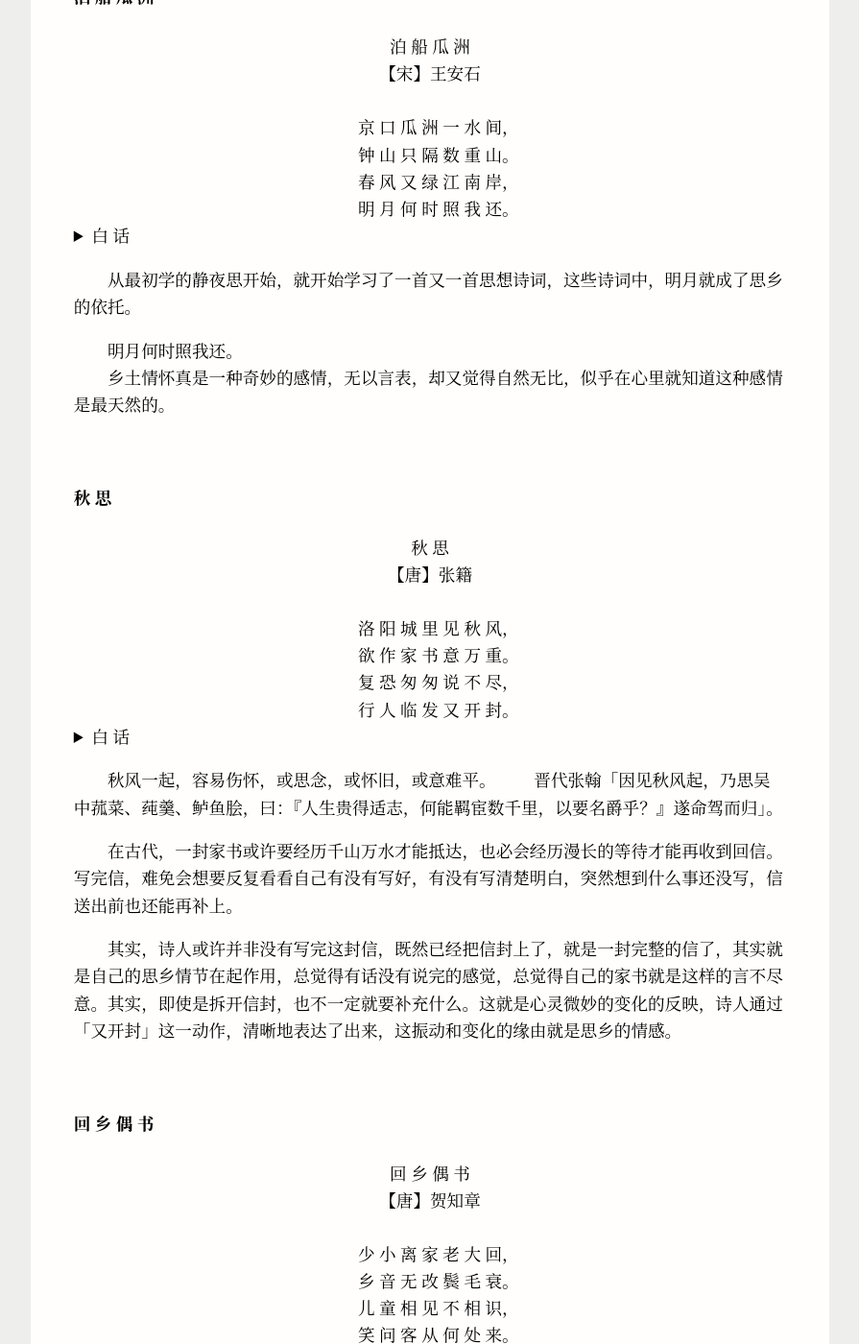
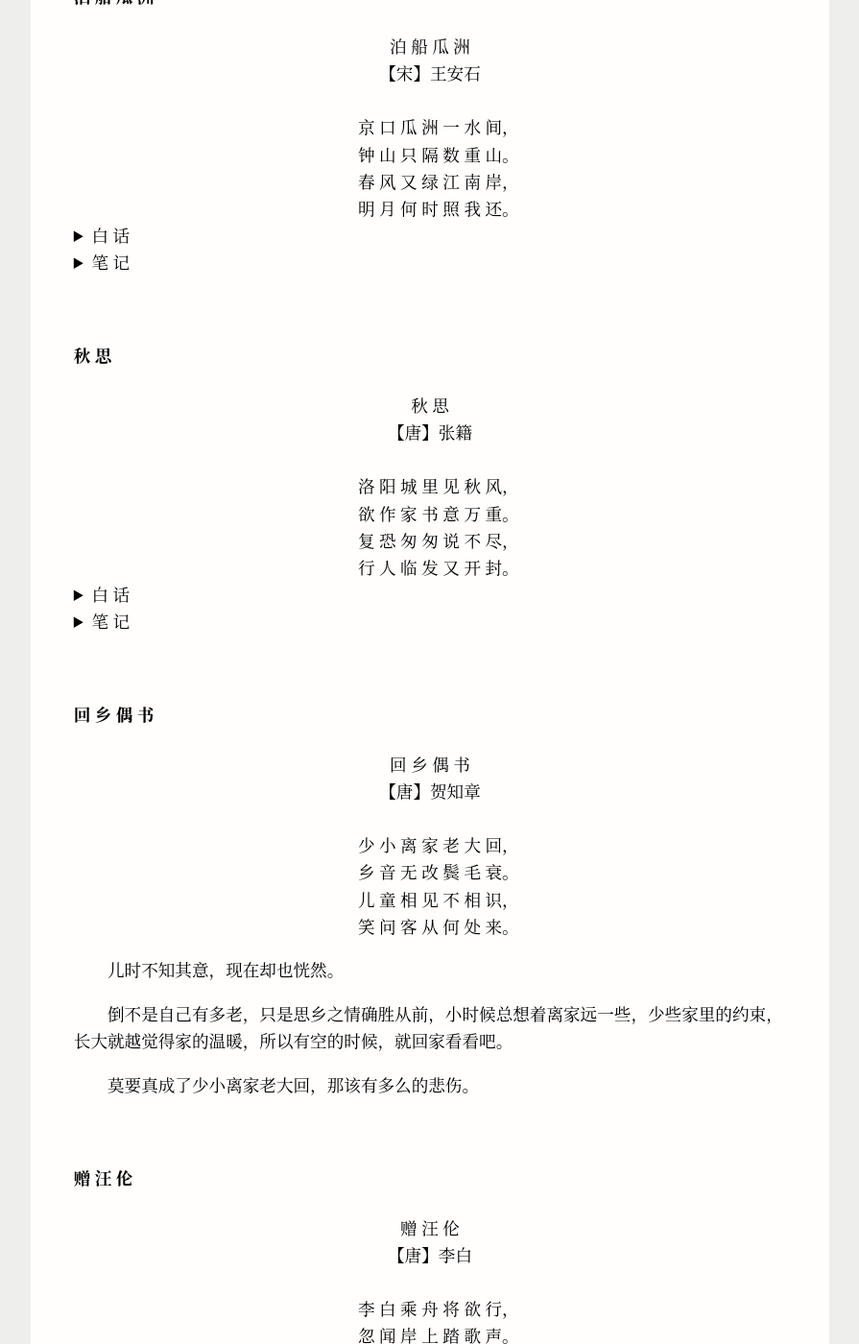
Before and after one commit to Sansuiz/wenji, a Jekyll site: the page built from _posts/ShiWen/Shici/2023-03-26-meng-xue-er.md, in a window 1280 px wide and 1400 px high, scrolled down 6033 px. Shown: the whole window at 96% size, without its empty margins (192-1087 px from the left). Built offline with Jekyll 4.4.1, drawn with Linux system fonts in a browser that asks for light colours; comment, search, counter and statistics services are not loaded.

Commit message:
Update 2023-03-26-meng-xue-er.md

```diff
--- a/_posts/ShiWen/Shici/2023-03-26-meng-xue-er.md
+++ b/_posts/ShiWen/Shici/2023-03-26-meng-xue-er.md
@@ -233,14 +233,16 @@ __目录__
 </center>
 
 <details> <summary>白 话</summary>
-&emsp;&emsp;京口与瓜州之间就只隔着一江水，钟山也不过就是藏在那几座山峦之后。
+&emsp;&emsp;京口与瓜州之间就只隔着一江水，钟山也不过就是藏在那几座山峦之后。<br>
 &emsp;&emsp;和煦的春风拂过，江南岸一片翠色，皎洁的明月什么时候才能照着我回到家乡呢。
 </details>
 
+<details> <summary>笔 记</summary>
 &emsp;&emsp;从最初学的静夜思开始，就开始学习了一首又一首思想诗词，这些诗词中，明月就成了思乡的依托。
 
 &emsp;&emsp;明月何时照我还。<br>
 &emsp;&emsp;乡土情怀真是一种奇妙的感情，无以言表，却又觉得自然无比，似乎在心里就知道这种感情是最天然的。
+</details>
 
 <br>
 
@@ -258,16 +260,18 @@ __目录__
 </center>
 
 <details> <summary>白 话</summary>
-&emsp;&emsp;洛阳城里已经吹起了秋风，心中思想翻涌，想写一封家书问候平安。
+&emsp;&emsp;洛阳城里已经吹起了秋风，心中思想翻涌，想写一封家书问候平安。<br>
 &emsp;&emsp;却总是担心自己匆匆写完的信件没有说明自己的心意，在送信之人将要出发时，又打开重新看看，或许还可以再补充一些。
 </details>
 
-&emsp;&emsp;秋风一起，容易伤怀，或思念，或怀旧，或意难平。
+<details> <summary>笔 记</summary>
+&emsp;&emsp;秋风一起，容易伤怀，或思念，或怀旧，或意难平。<br>
 &emsp;&emsp;晋代张翰「因见秋风起，乃思吴中菰菜、莼羹、鲈鱼脍，曰：『人生贵得适志，何能羁宦数千里，以要名爵乎？』遂命驾而归」。
 
 &emsp;&emsp;在古代，一封家书或许要经历千山万水才能抵达，也必会经历漫长的等待才能再收到回信。写完信，难免会想要反复看看自己有没有写好，有没有写清楚明白，突然想到什么事还没写，信送出前也还能再补上。
 
 &emsp;&emsp;其实，诗人或许并非没有写完这封信，既然已经把信封上了，就是一封完整的信了，其实就是自己的思乡情节在起作用，总觉得有话没有说完的感觉，总觉得自己的家书就是这样的言不尽意。其实，即使是拆开信封，也不一定就要补充什么。这就是心灵微妙的变化的反映，诗人通过「又开封」这一动作，清晰地表达了出来，这振动和变化的缘由就是思乡的情感。
+</details>
 
 <br>
 
```
